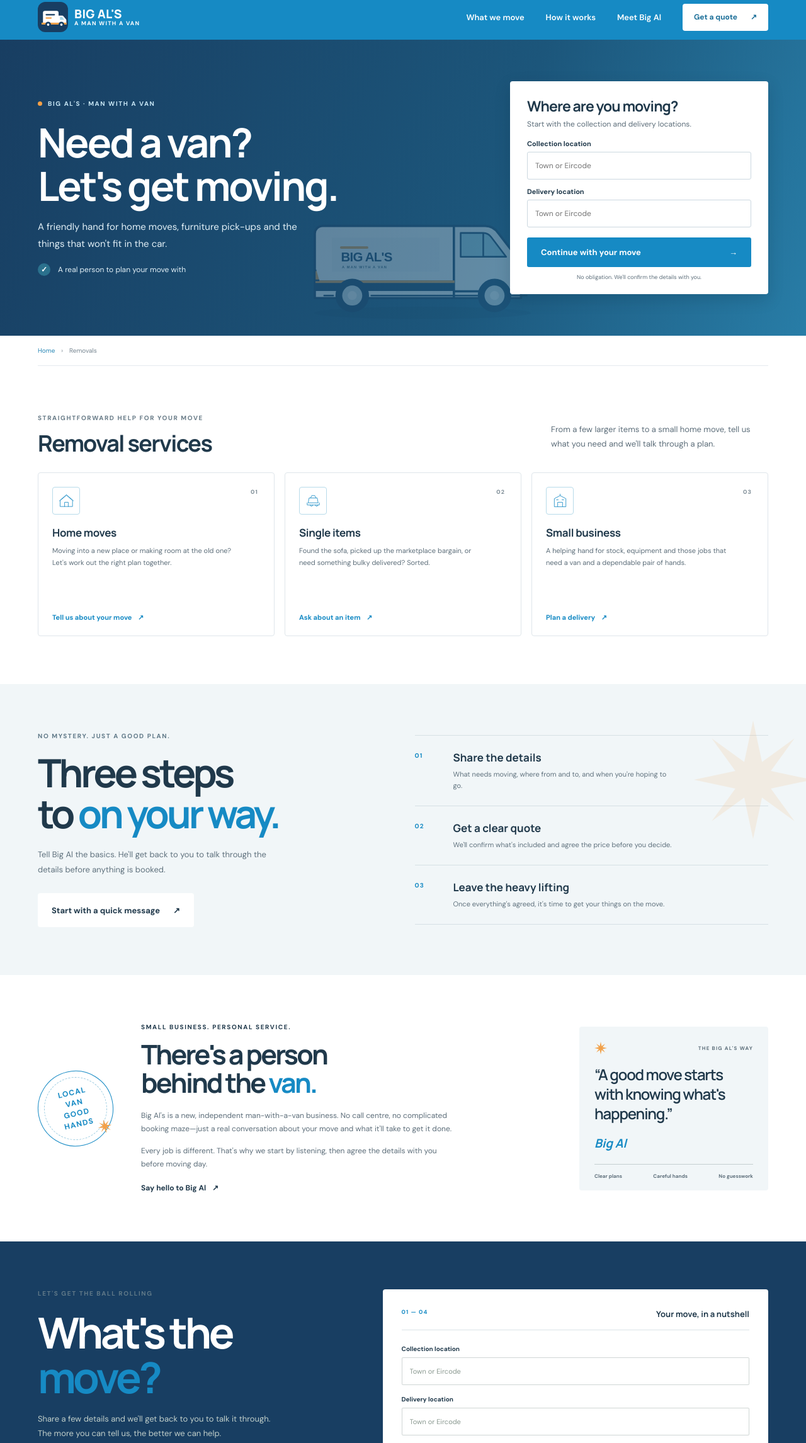
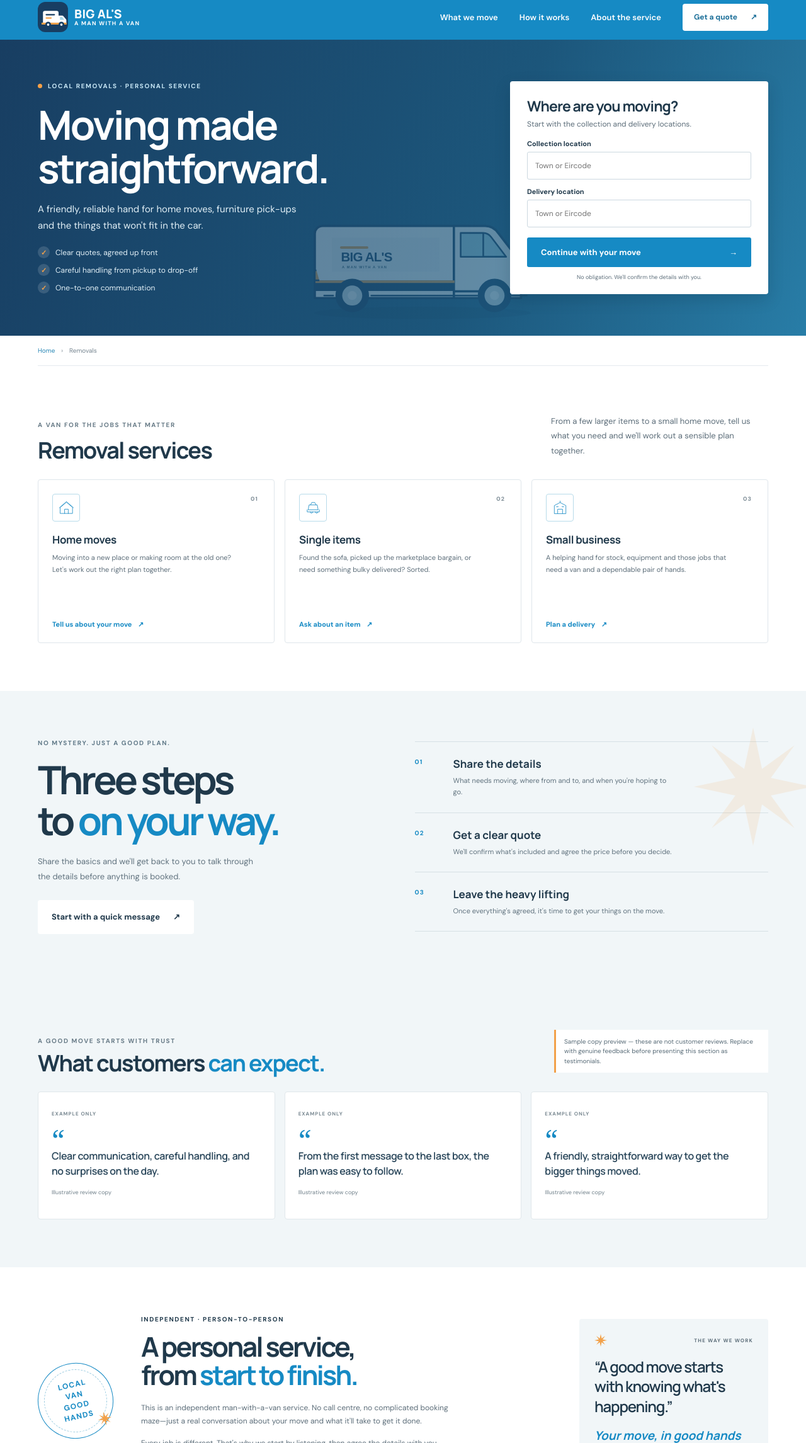
Before and after one commit to ryderwebsolutions/bigal, a plain HTML site: page index.html in a window 1280 px wide. Shown: the part 9-2300 px from the top of the page at 63% size. Drawn offline with Linux system fonts and the light colour scheme.

Commit message:
improved

```diff
--- a/index.html
+++ b/index.html
@@ -27,7 +27,7 @@
         <nav class="site-nav" id="site-nav" aria-label="Main navigation">
           <a href="#services">What we move</a>
           <a href="#how-it-works">How it works</a>
-          <a href="#about">Meet Big Al</a>
+          <a href="#about">About the service</a>
           <a class="button button-small button-dark nav-cta" href="#quote">Get a quote <span aria-hidden="true">↗</span></a>
         </nav>
       </div>
@@ -38,10 +38,14 @@
         <div class="hero-backdrop" aria-hidden="true"></div>
         <div class="hero-inner section-wrap">
           <div class="hero-copy">
-            <p class="eyebrow"><span class="eyebrow-dot"></span> Big Al's · Man with a van</p>
-            <h1>Need a van?<br><span>Let's get moving.</span></h1>
-            <p class="hero-intro">A friendly hand for home moves, furniture pick-ups and the things that won't fit in the car.</p>
-            <p class="hero-promise"><span aria-hidden="true">✓</span> A real person to plan your move with</p>
+            <p class="eyebrow"><span class="eyebrow-dot"></span> Local removals · Personal service</p>
+            <h1>Moving made<br><span>straightforward.</span></h1>
+            <p class="hero-intro">A friendly, reliable hand for home moves, furniture pick-ups and the things that won't fit in the car.</p>
+            <ul class="hero-points" aria-label="What you can expect">
+              <li><span aria-hidden="true">✓</span> Clear quotes, agreed up front</li>
+              <li><span aria-hidden="true">✓</span> Careful handling from pickup to drop-off</li>
+              <li><span aria-hidden="true">✓</span> One-to-one communication</li>
+            </ul>
           </div>
           <form class="quick-quote" id="quick-quote">
             <h2>Where are you moving?</h2>
@@ -53,7 +57,7 @@
             <button class="button button-orange" type="submit">Continue with your move <span aria-hidden="true">→</span></button>
             <span class="quick-quote-note">No obligation. We'll confirm the details with you.</span>
           </form>
-          <img class="hero-van" src="assets/van-illustration.svg" alt="Illustration of the Big Al's moving van">
+          <img class="hero-van" src="assets/van-illustration.svg" alt="Illustration of a removal van">
         </div>
       </section>
 
@@ -64,10 +68,10 @@
       <section class="services section-wrap section-space" id="services">
         <div class="section-heading">
           <div>
-            <p class="eyebrow">Straightforward help for your move</p>
+            <p class="eyebrow">A van for the jobs that matter</p>
             <h2>Removal services</h2>
           </div>
-          <p class="section-intro">From a few larger items to a small home move, tell us what you need and we'll talk through a plan.</p>
+          <p class="section-intro">From a few larger items to a small home move, tell us what you need and we'll work out a sensible plan together.</p>
         </div>
         <div class="service-grid">
           <article class="service-card card-peach">
@@ -99,7 +103,7 @@
           <div class="how-copy">
             <p class="eyebrow eyebrow-light">No mystery. Just a good plan.</p>
             <h2>Three steps<br>to <span>on your way.</span></h2>
-            <p>Tell Big Al the basics. He'll get back to you to talk through the details before anything is booked.</p>
+            <p>Share the basics and we'll get back to you to talk through the details before anything is booked.</p>
             <a href="#quote" class="button button-light">Start with a quick message <span aria-hidden="true">↗</span></a>
           </div>
           <ol class="steps">
@@ -111,19 +115,51 @@
         </div>
       </section>
 
+      <section class="reviews section-space" aria-labelledby="reviews-title">
+        <div class="section-wrap">
+          <div class="reviews-heading">
+            <div>
+              <p class="eyebrow">A good move starts with trust</p>
+              <h2 id="reviews-title">What customers <span>can expect.</span></h2>
+            </div>
+            <p class="reviews-disclosure">Sample copy preview — these are not customer reviews. Replace with genuine feedback before presenting this section as testimonials.</p>
+          </div>
+          <div class="review-grid">
+            <article class="review-card">
+              <span class="review-label">EXAMPLE ONLY</span>
+              <div class="review-mark" aria-hidden="true">“</div>
+              <blockquote>Clear communication, careful handling, and no surprises on the day.</blockquote>
+              <p>Illustrative review copy</p>
+            </article>
+            <article class="review-card">
+              <span class="review-label">EXAMPLE ONLY</span>
+              <div class="review-mark" aria-hidden="true">“</div>
+              <blockquote>From the first message to the last box, the plan was easy to follow.</blockquote>
+              <p>Illustrative review copy</p>
+            </article>
+            <article class="review-card">
+              <span class="review-label">EXAMPLE ONLY</span>
+              <div class="review-mark" aria-hidden="true">“</div>
+              <blockquote>A friendly, straightforward way to get the bigger things moved.</blockquote>
+              <p>Illustrative review copy</p>
+            </article>
+          </div>
+        </div>
+      </section>
+
       <section class="about section-wrap section-space" id="about">
         <div class="about-stamp"><span>LOCAL<br>VAN<br>GOOD<br>HANDS</span><img class="stamp-star" src="assets/spark.svg" alt="" aria-hidden="true"></div>
         <div class="about-copy">
-          <p class="eyebrow">Small business. Personal service.</p>
-          <h2>There's a person<br>behind the <span>van.</span></h2>
-          <p>Big Al's is a new, independent man-with-a-van business. No call centre, no complicated booking maze—just a real conversation about your move and what it'll take to get it done.</p>
+          <p class="eyebrow">Independent · Person-to-person</p>
+          <h2>A personal service,<br>from <span>start to finish.</span></h2>
+          <p>This is an independent man-with-a-van service. No call centre, no complicated booking maze—just a real conversation about your move and what it'll take to get it done.</p>
           <p>Every job is different. That's why we start by listening, then agree the details with you before moving day.</p>
-          <a href="#quote" class="text-link">Say hello to Big Al <span aria-hidden="true">↗</span></a>
+          <a href="#quote" class="text-link">Talk through your move <span aria-hidden="true">↗</span></a>
         </div>
         <div class="about-card">
-          <div class="about-card-top"><img class="tiny-sun" src="assets/spark.svg" alt="" aria-hidden="true"><span>THE BIG AL'S WAY</span></div>
+          <div class="about-card-top"><img class="tiny-sun" src="assets/spark.svg" alt="" aria-hidden="true"><span>THE WAY WE WORK</span></div>
           <blockquote>“A good move starts with knowing what's happening.”</blockquote>
-          <span class="signature">Big Al</span>
+          <span class="signature">Your move, in good hands</span>
           <div class="about-card-foot"><span>Clear plans</span><span>Careful hands</span><span>No guesswork</span></div>
         </div>
       </section>
@@ -174,11 +210,11 @@
           <img src="assets/big-als-mark.svg" alt="" width="48" height="48">
           <span class="brand-copy"><strong>BIG AL'S</strong><span>A MAN WITH A VAN</span></span>
         </a>
-        <p>A little help goes a long way.</p>
+        <p>Moving day, made straightforward.</p>
         <a class="footer-top-link" href="#top">Back to top ↑</a>
       </div>
       <div class="section-wrap footer-bottom">
-        <span>© <span id="year"></span> Big Al's. A new business, built on good service.</span>
+        <span>© <span id="year"></span> Big Al's. Independent removal service.</span>
         <span>Made with care <img class="footer-spark" src="assets/spark.svg" alt="" aria-hidden="true"></span>
       </div>
     </footer>
--- a/styles.css
+++ b/styles.css
@@ -441,3 +441,33 @@ body { background: #fff; color: var(--ink); }
   .section-heading .eyebrow { justify-content: flex-start; }
   .section-heading h2 { text-align: left; }
 }
+
+.hero-points { margin: 20px 0 0; padding: 0; display: grid; gap: 9px; list-style: none; color: #e1eff6; font-size: 12px; }
+.hero-points li { display: flex; align-items: center; gap: 9px; }
+.hero-points li span { width: 19px; height: 19px; display: grid; place-items: center; flex: 0 0 19px; border-radius: 50%; background: rgba(255,255,255,.14); color: #f2a14a; font-size: 11px; font-weight: 700; }
+.hero-promise { display: none; }
+.reviews { background: #f1f6f8; }
+.reviews-heading { margin-bottom: 27px; display: flex; align-items: flex-end; justify-content: space-between; gap: 35px; }
+.reviews-heading .eyebrow { margin-bottom: 10px; color: #687b87; }
+.reviews-heading h2 { font-size: 36px; letter-spacing: -.045em; }
+.reviews-heading h2 span { color: #168ac4; }
+.reviews-disclosure { max-width: 340px; margin: 0 0 3px; padding: 11px 13px; border-left: 3px solid #f2a14a; background: #fff; color: #596c78; font-size: 10px; line-height: 1.55; }
+.review-grid { display: grid; grid-template-columns: repeat(3, 1fr); gap: 15px; }
+.review-card { min-height: 203px; position: relative; padding: 21px; background: #fff; border: 1px solid #e0e7eb; border-radius: 4px; }
+.review-label { color: #7a8992; font-size: 8px; font-weight: 700; letter-spacing: .12em; }
+.review-mark { height: 30px; margin-top: 10px; color: #168ac4; font-family: Georgia, serif; font-size: 45px; line-height: 1; }
+.review-card blockquote { margin: 8px 0 16px; color: #29465a; font-family: var(--font-display); font-size: 16px; font-weight: 600; line-height: 1.45; letter-spacing: -.025em; }
+.review-card > p { margin: 0; color: #71818b; font-size: 9px; }
+
+@media (max-width: 680px) {
+  .hero-points { margin-top: 14px; gap: 7px; font-size: 10px; }
+  .hero-points li span { width: 18px; height: 18px; flex-basis: 18px; }
+  .reviews { padding-block: 48px; }
+  .reviews-heading { margin-bottom: 18px; display: block; }
+  .reviews-heading h2 { font-size: 30px; }
+  .reviews-disclosure { margin-top: 13px; font-size: 9px; }
+  .review-grid { grid-template-columns: 1fr; gap: 9px; }
+  .review-card { min-height: 0; padding: 16px; }
+  .review-mark { height: 25px; margin-top: 5px; font-size: 39px; }
+  .review-card blockquote { margin: 6px 0 10px; font-size: 15px; }
+}
```
